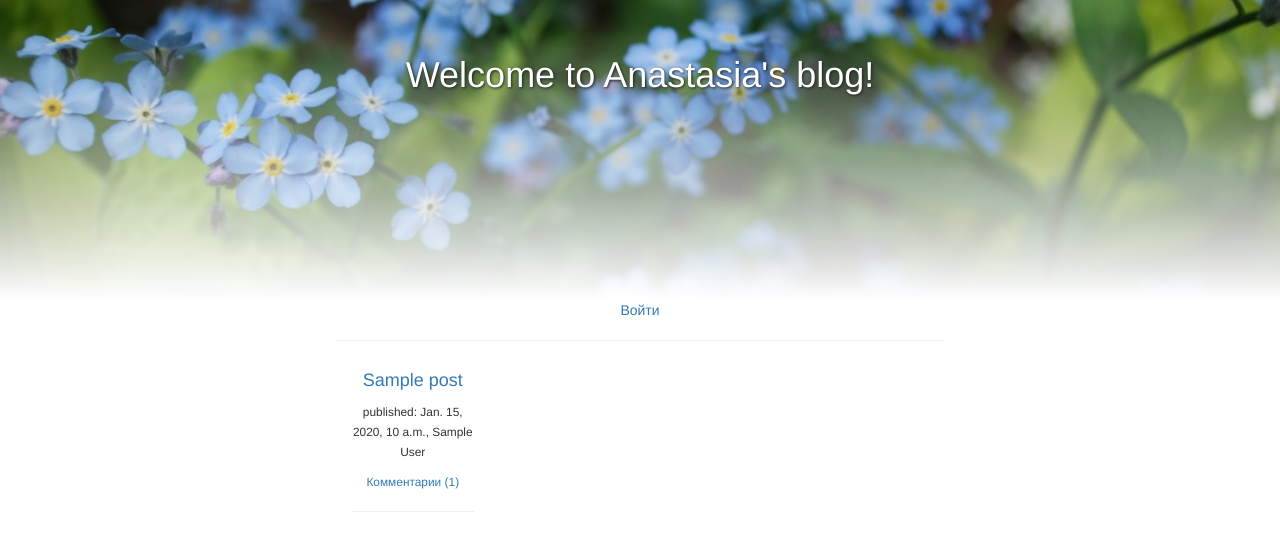
After one commit to aabkn/first-blog, a Django app: template blog/templates/blog/profile.html in a window 1280 px wide. The commit adds this page. Shown: the top 551 px of the page. Run offline with Django 3.2, Linux system fonts and the light colour scheme; the template is opened without the code that fills it: most values are stand-ins (such as "Sample title", 1, 10 or a date in 2020); some libraries are stand-ins or nearby versions.

Commit message:
with user profiles

```diff
--- a/blog/templates/blog/base.html
+++ b/blog/templates/blog/base.html
@@ -4,7 +4,7 @@
 <head>
   <meta charset = "UTF-8">
 
-  <meta name="viewport" content="width=device-width, initial-scale=1, maximem-scale=1">
+  <meta name="viewport" content="width=device-width, initial-scale=1, maximum-scale=1">
   <title>Anastasia's blog</title>
   <link rel="stylesheet" href="https://maxcdn.bootstrapcdn.com/bootstrap/3.3.7/css/bootstrap.min.css" integrity="sha384-BVYiiSIFeK1dGmJRAkycuHAHRg32OmUcww7on3RYdg4Va+PmSTsz/K68vbdEjh4u" crossorigin="anonymous">
   <link rel="stylesheet" href="{% static 'css/main.css' %}">
@@ -17,6 +17,7 @@
   <div class="content">{% if user.is_authenticated %}
     <a href="{% url 'post_new' %}" class="top-menu"><span class="glyphicon glyphicon-plus"></span></a>
     <a href="{% url 'logout' %}" class="top-menu">Выйти</a>
+    <p><a href="{% url 'mypage' %}">Перейти на мою страницу</a></p>
     {% else %}
     <a href="{% url 'login' %}" class="top-menu">Войти</a>
     {% endif %}
--- /dev/null
+++ b/blog/templates/blog/profile.html
@@ -0,0 +1,15 @@
+{% extends 'blog/base.html' %}
+{% block content %}
+<hr>
+{% for post in posts %}
+<div class="col-md-3" id="container">
+
+  <h4><a href="{% url 'post_detail' pk=post.pk %}">{{ post.title }}</a></h4>
+
+  <p class="caption"><small>published: {{ post.published_date }}, {{ post.author }}</small></p>
+
+  <small><a href="{% url 'post_detail' pk=post.pk %}">Комментарии ({{ post.comment_set.all.count }})</a></small>
+  <hr>
+</div>
+{% endfor %}
+{% endblock content %}
--- a/blog/urls.py
+++ b/blog/urls.py
@@ -6,4 +6,5 @@ urlpatterns = [
 	url(r'^$', views.post_list, name='post_list'),
 	url(r'^post/(?P<pk>\d+)/$', views.post_detail, name='post_detail'),
 	url(r'^post/new/$', views.post_new, name='post_new'),
+	url(r'^profile/$', views.profile, name='mypage'),
 ]
--- a/blog/views.py
+++ b/blog/views.py
@@ -40,6 +40,11 @@ def post_new(request):
 		form = PostForm()
 	return render(request, 'blog/post_edit.html', {'form': form})
 
+@login_required
+def profile(request):
+    posts = Post.objects.filter(author=request.user)
+    return render(request, 'blog/profile.html', {'posts': posts})
+
 '''def comment_new(request):
 	if request.method == "POST":
 		form = CommentForm(request.POST)
```
